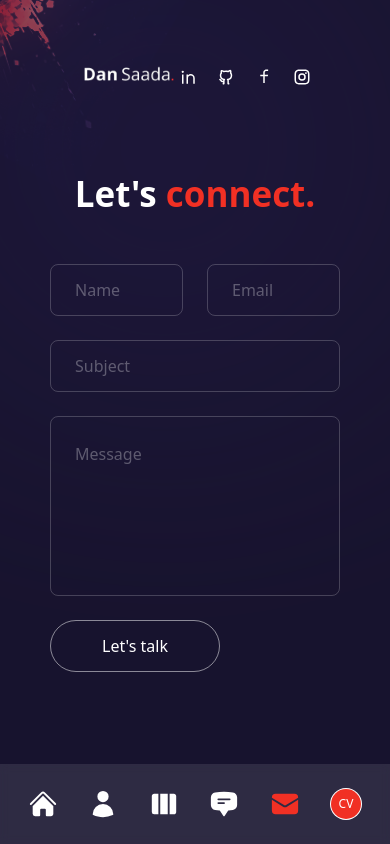
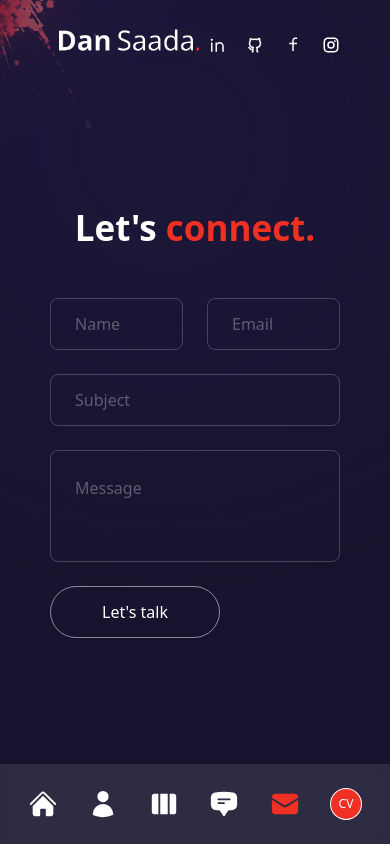
Before and after one commit to DanSaada/Portfolio, a Next.js app: page /contact in a window 390 px wide. Built offline with nearby package versions, Linux system fonts and the light colour scheme.

Commit message:
changed the format for smaller screens

```diff
--- a/components/Header.js
+++ b/components/Header.js
@@ -8,7 +8,7 @@ import Link from "next/link"
 import Socials from "../components/Socials"
 
 const Header = () => {
-  return <header className="absolute z-30 w-full flex items-center px-16 xl:px-0 xl:h-[90px]">
+  return <header className="absolute z-30 w-full flex items-center px-16 xl:px-0 xl:h-[90px] lg:px-2 lg:h-[90px] md:px-2 md:h-[90px] sm:px-2 sm:h-[90px] xs:px-2 xs:h-[90px]">
     <div className="container mx-auto">
       <div className="flex flex-row justify-between items-center gap-y-6 py-8">
         {/* logo */}
--- a/pages/contact/index.js
+++ b/pages/contact/index.js
@@ -59,7 +59,7 @@ const Contact = () => {
               <input type="text" placeholder="email" name="user_email" className="input" />
             </div>
             <input type="text" placeholder="subject" name="subject" className="input" />
-            <textarea placeholder="message" name="message" className="textarea"></textarea>
+            <textarea placeholder="message" name="message" className="textarea h-28"></textarea>
             <button className="btn rounded-full border border-white/50 max-w-[170px] px-8 transition-all duration-300
                               flex items-center justify-center overflow-hidden hover:border-accent group">
               <span className="group-hover:translate-y-[120%] group-hover:opacity-0 transition-all duration-500">Let&apos;s talk</span>
```
